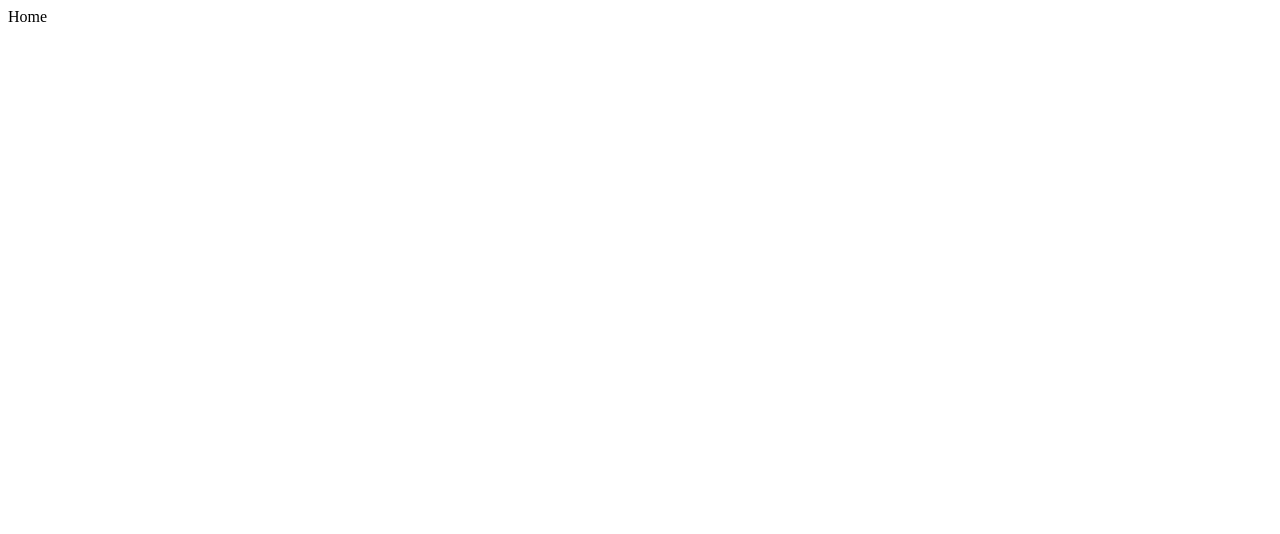
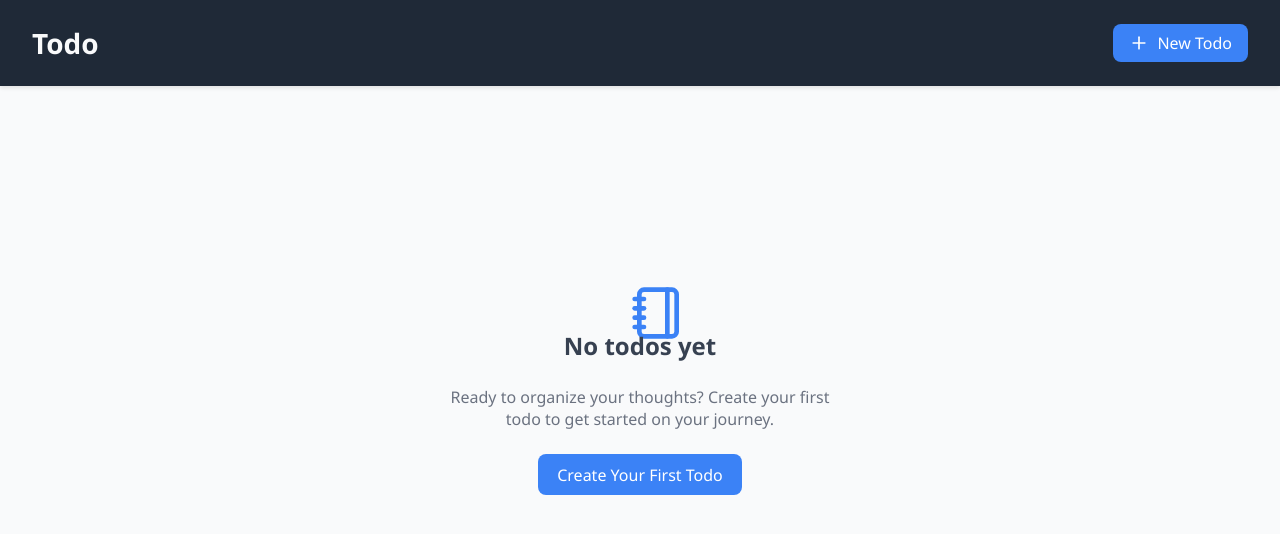
Before and after one commit to Priyanshu-010/Todo-Mern, a React (Vite) app in the folder frontend/: page / in a window 1280 px wide. Shown: the top 534 px of the page. Built offline with nearby package versions, Linux system fonts and the light colour scheme; no server answers.

Commit message:
HomePage, Navbar , TodoCard, NoTodosYet pages and components made

```diff
--- a/frontend/package.json
+++ b/frontend/package.json
@@ -11,9 +11,11 @@
   },
   "dependencies": {
     "axios": "^1.10.0",
+    "lucide-react": "^0.518.0",
     "react": "^19.1.0",
     "react-dom": "^19.1.0",
     "react-hot-toast": "^2.5.2",
+    "react-router": "^7.6.2",
     "react-router-dom": "^7.6.2"
   },
   "devDependencies": {
--- /dev/null
+++ b/frontend/src/components/Navbar/Navbar.css
@@ -0,0 +1,35 @@
+.header {
+  display: flex;
+  justify-content: space-between;
+  align-items: center;
+  background-color: #1f2937;
+  color: #f9fafb;
+  padding: 1rem 2rem;
+  box-shadow: 0 2px 4px rgba(0, 0, 0, 0.1);
+}
+
+.title h1 {
+  font-size: 1.75rem;
+  margin: 0;
+}
+
+.create .btn {
+  display: flex;
+  align-items: center;
+  gap: 0.5rem;
+  background-color: #3b82f6;
+  padding: 0.5rem 1rem;
+  border-radius: 0.5rem;
+  color: white;
+  text-decoration: none;
+  transition: background-color 0.3s;
+}
+
+.create .btn:hover {
+  background-color: #2563eb;
+}
+
+.icon {
+  width: 1.25rem;
+  height: 1.25rem;
+}
--- /dev/null
+++ b/frontend/src/components/Navbar/Navbar.jsx
@@ -0,0 +1,20 @@
+import { Link } from "react-router";
+import { PlusIcon } from "lucide-react";
+import './Navbar.css'
+
+const Navbar = () => {
+  return (
+    <header className="header">
+      <div className="title">
+        <h1>Todo</h1>
+      </div>
+      <div className="create">
+        <Link to={"/create"} className="btn">
+            <PlusIcon className="icon" />
+            <span>New Todo</span>
+        </Link>
+      </div>
+    </header>
+  );
+};
+export default Navbar;
--- /dev/null
+++ b/frontend/src/components/NoTodoYet/NoTodoYet.css
@@ -0,0 +1,48 @@
+.no-todos {
+  display: flex;
+  flex-direction: column;
+  align-items: center;
+  justify-content: center;
+  min-height: 60vh;
+  text-align: center;
+  padding: 2rem;
+  background-color: #f9fafb;
+  color: #374151;
+}
+
+.no-todos .icon {
+  margin-bottom: 1rem;
+}
+
+.notebook-icon {
+  width: 3.5rem;
+  height: 3.5rem;
+  color: #3b82f6;
+}
+
+.title {
+  font-size: 1.5rem;
+  font-weight: 600;
+  margin: 0.5rem 0;
+}
+
+.description {
+  font-size: 1rem;
+  max-width: 400px;
+  margin-bottom: 1.5rem;
+  color: #6b7280;
+}
+
+.btn {
+  background-color: #3b82f6;
+  color: white;
+  padding: 0.6rem 1.2rem;
+  border-radius: 0.5rem;
+  text-decoration: none;
+  font-weight: 500;
+  transition: background-color 0.3s ease;
+}
+
+.btn:hover {
+  background-color: #2563eb;
+}
--- /dev/null
+++ b/frontend/src/components/NoTodoYet/NoTodoYet.jsx
@@ -0,0 +1,22 @@
+import { NotebookIcon } from "lucide-react";
+import { Link } from "react-router";
+import "./NoTodoYet.css"
+
+const NoTodoYet = () => {
+  return (
+    <div className="no-todos">
+      <div className="icon">
+        <NotebookIcon className="notebook-icon"/>
+      </div>
+      <h3 className="title">No todos yet</h3>
+      <p className="description">
+        Ready to organize your thoughts? Create your first todo to get started on your journey.
+      </p>
+      <Link to="/create" className="btn">
+        Create Your First Todo
+      </Link>
+    </div>
+  );
+}
+
+export default NoTodoYet
--- /dev/null
+++ b/frontend/src/components/TodoCard/TodoCard.css
@@ -0,0 +1,66 @@
+.card {
+  background-color: white;
+  padding: 1.25rem;
+  border-radius: 0.75rem;
+  box-shadow: 0 4px 6px rgba(0, 0, 0, 0.08);
+  text-decoration: none;
+  color: inherit;
+  transition: transform 0.2s, box-shadow 0.2s;
+}
+
+.card:hover {
+  transform: translateY(-3px);
+  box-shadow: 0 6px 12px rgba(0, 0, 0, 0.12);
+}
+
+.card-content h3 {
+  margin: 0;
+  font-size: 1.25rem;
+  color: #111827;
+}
+
+.card-content p {
+  margin: 0.5rem 0;
+  color: #4b5563;
+}
+
+.date {
+  display: flex;
+  justify-content: space-between;
+  align-items: center;
+  font-size: 0.875rem;
+  color: #6b7280;
+  margin-top: 1rem;
+}
+
+.updatedelete {
+  display: flex;
+  align-items: center;
+  gap: 0.75rem;
+}
+
+.update-icon {
+  color: #10b981;
+  cursor: pointer;
+  transition: transform 0.2s;
+}
+
+.update-icon:hover {
+  transform: scale(1.1);
+}
+
+.delete-icon {
+  background: transparent;
+  border: none;
+  padding: 0;
+  cursor: pointer;
+}
+
+.trash-icon {
+  color: #ef4444;
+  transition: transform 0.2s;
+}
+
+.trash-icon:hover {
+  transform: scale(1.1);
+}
--- /dev/null
+++ b/frontend/src/components/TodoCard/TodoCard.jsx
@@ -0,0 +1,42 @@
+import {formatDate} from '../../utils/utils.js'
+import { PenSquareIcon, Trash2Icon } from 'lucide-react'
+import toast from 'react-hot-toast'
+import { Link } from 'react-router'
+import axiosInstance from '../../utils/axios.js'
+import './TodoCard.css'
+
+const TodoCard = ({todo, setTodos}) => {
+
+  const handleDelete = async (e, id) => {
+    e.preventDefault();
+    try {
+      await axiosInstance.delete(`/todos/${todo._id}`)
+      setTodos((prev) => prev.filter((todo)=> todo.id !== id)) // It will return
+      // id (id of every todo contained in prev) of todo which is not equal to the id (id in params) of the given Todd
+    } catch (error) {
+      console.log("Error in handleDelete",error);
+      toast.error(error.message)
+    }
+  }
+  return (
+    <Link to={`/todos/${todo._id}`} className='card'>
+      <div className='card-content'>
+        <h3>{todo.title}</h3>
+        <p>{todo.desc}</p>
+        <div className="date">
+          <span>{formatDate(new Date(todo.createdAt))}</span>
+            <div className="updatedelete">
+              <PenSquareIcon className='update-icon'/>
+              <button
+                className='delete-icon'
+                onClick={(e)=> handleDelete(e, todo._id)}>
+                <Trash2Icon className='trash-icon'/>
+              </button>
+            </div>
+        </div>
+      </div>
+    </Link>
+  )
+}
+
+export default TodoCard
--- a/frontend/src/pages/Home/Home.css
+++ b/frontend/src/pages/Home/Home.css
@@ -0,0 +1,24 @@
+/* General layout */
+body {
+  margin: 0;
+  font-family: "Segoe UI", Tahoma, Geneva, Verdana, sans-serif;
+  background-color: #f9fafb;
+}
+
+/* Loading section */
+.loading {
+  text-align: center;
+  margin-top: 2rem;
+  font-size: 1.2rem;
+  color: #4b5563;
+}
+
+/* Todos grid */
+.Todos {
+  display: grid;
+  grid-template-columns: repeat(auto-fill, minmax(280px, 1fr));
+  gap: 1.5rem;
+  padding: 2rem;
+  max-width: 1200px;
+  margin: 0 auto;
+}
--- a/frontend/src/pages/Home/Home.jsx
+++ b/frontend/src/pages/Home/Home.jsx
@@ -1,8 +1,44 @@
-import React from 'react'
+import { useEffect, useState } from 'react'
+import Navbar from '../../components/Navbar/Navbar.jsx'
+import axiosInstance from '../../utils/axios.js'
+import TodoCard from '../../components/TodoCard/TodoCard.jsx';
+import NoTodoYet from '../../components/NoTodoYet/NoTodoYet.jsx';
+import './Home.css'
 
 const Home = () => {
+
+  const [todos, setTodos] =useState([]);
+  const [loading, setLoading] = useState(false);
+
+  useEffect(()=>{
+    const fetchTodos = async () => {
+      try {
+        const res = await axiosInstance.get("/todos")
+        console.log(res.data);
+        setTodos(res.data)
+      } catch (error) {
+        console.log("error", error);
+      } finally {
+        setLoading(false);
+      }
+    }
+    fetchTodos();
+  }, [])
+
   return (
-    <div>Home</div>
+    <div>
+      <Navbar />
+      <div className="loading">
+        {loading && <p>Loading...</p>}
+      </div>
+
+      {todos.length === 0 && <NoTodoYet />}
+      <div className='Todos'>
+        {todos.map((todo)=>(
+          <TodoCard key={todo._id} todo ={todo} setTodos={setTodos}/>
+        ))}
+      </div>
+    </div>
   )
 }
 
--- /dev/null
+++ b/frontend/src/utils/axios.js
@@ -0,0 +1,10 @@
+import axios from "axios";
+
+const axiosInstance = axios.create({
+  baseURL: "http://localhost:3000/api",
+  headers: {
+    'Content-Type': 'application/json',
+  },
+});
+
+export default axiosInstance;
--- /dev/null
+++ b/frontend/src/utils/utils.js
@@ -0,0 +1,7 @@
+export function formatDate(date) {
+  return date.toLocaleDateString("en-US", {
+    month: "short",
+    day: "numeric",
+    year: "numeric",
+  });
+}
```
Also changed, not shown: 1 other file (tests, documents, lock files or other folders).
